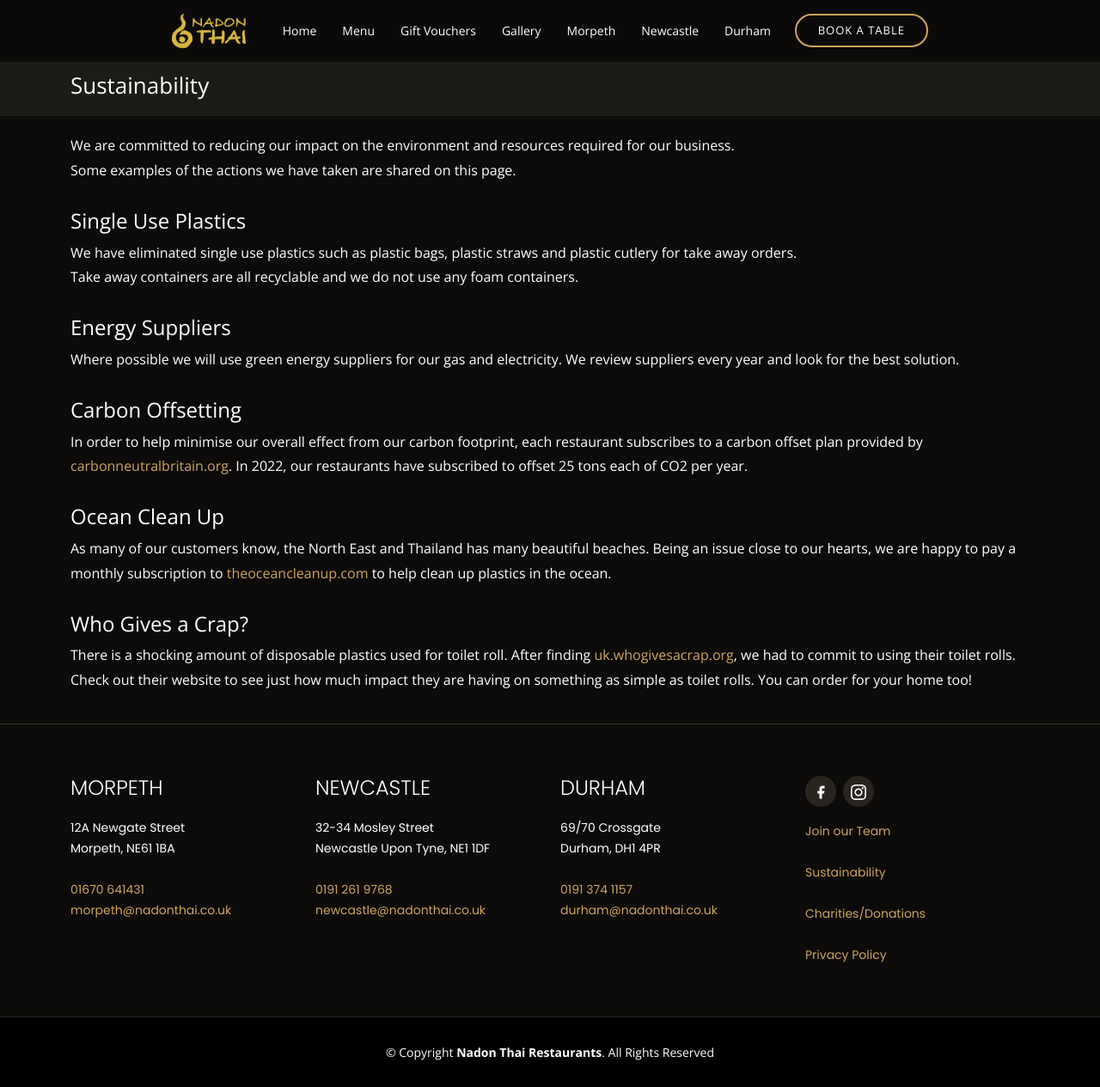
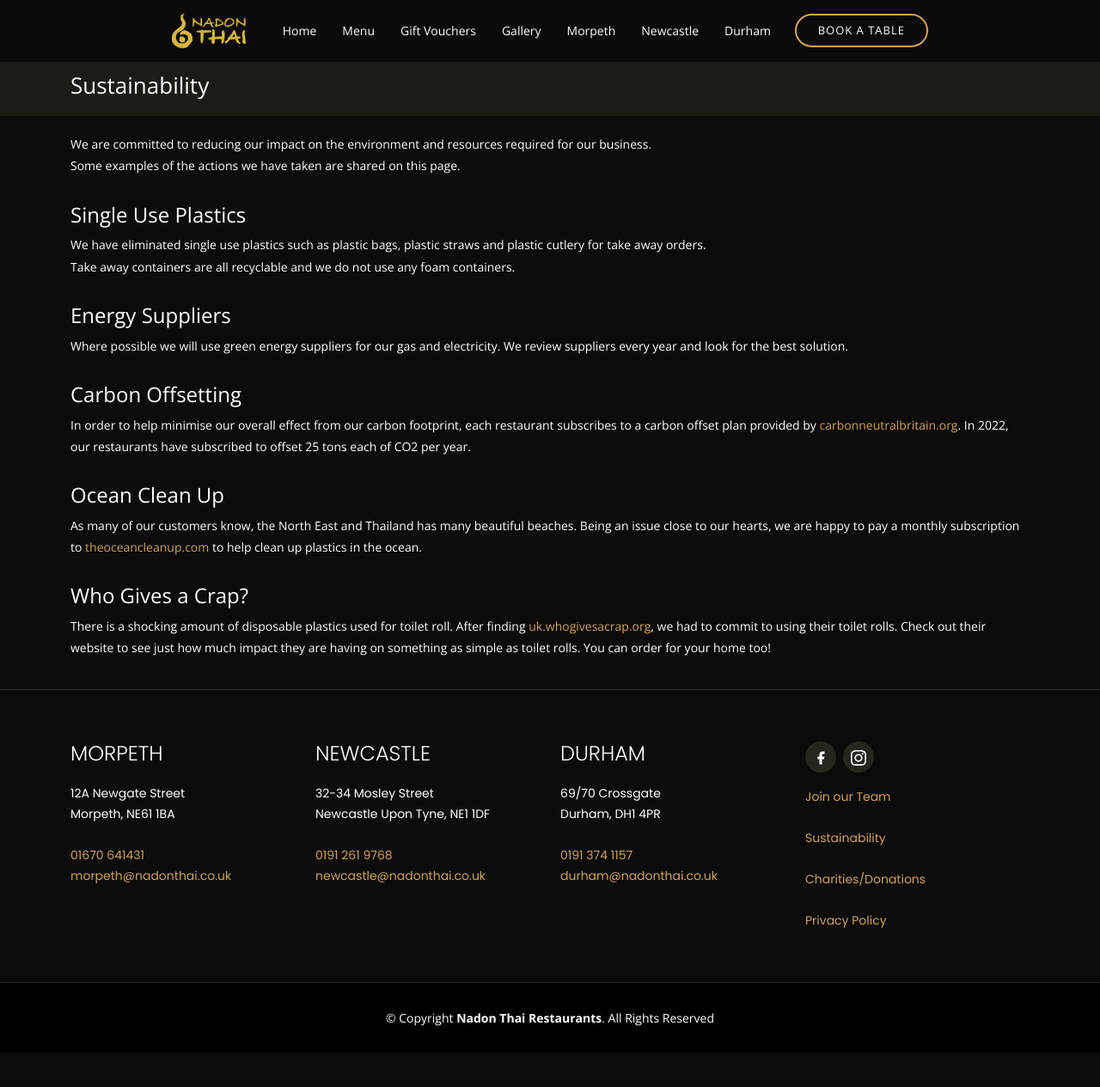
Before and after one commit to fractionerp/nadonthai.co.uk, a Jekyll site: the page built from sustainability.html, in a window 1280 px wide. Shown: the whole page at 86% size. Built offline with Jekyll 4.4.1, drawn with Linux system fonts in a browser that asks for light colours; after the commit the page ends 1225 px from its top, so only the background shows below that.

Commit message:
style: reduce body text font size on sustainability page

```diff
--- a/sustainability.html
+++ b/sustainability.html
@@ -4,7 +4,7 @@ title: Sustainability
 description: "Nadon Thai sustainability commitments"
 ---
 
-<div style="color: var(--text-white); line-height: 1.8;">
+<div style="color: var(--text-white); line-height: 1.8; font-size: 14px;">
   <p>We are committed to reducing our impact on the environment and resources required for our business. <br>
   Some examples of the actions we have taken are shared on this page.</p>
 
```
